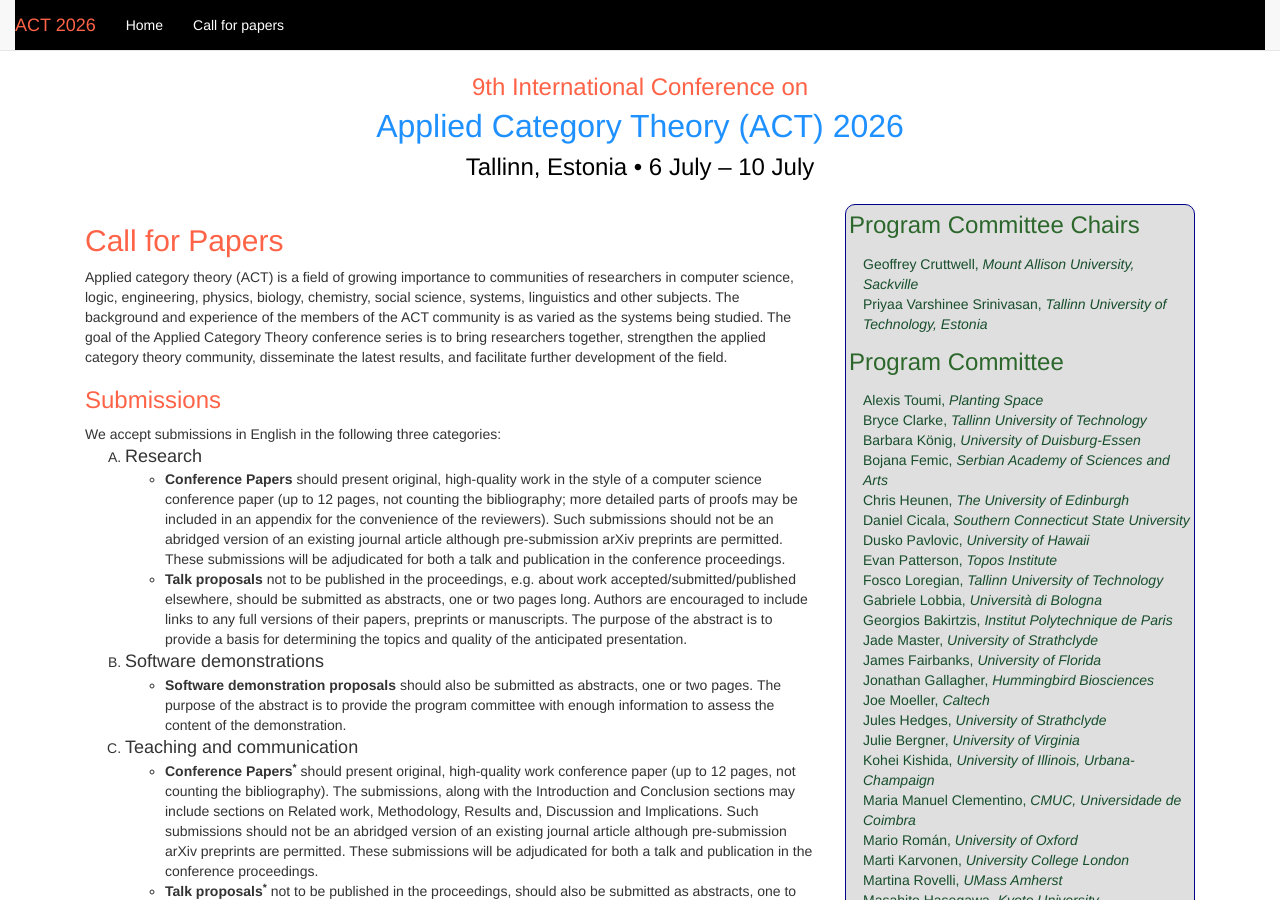
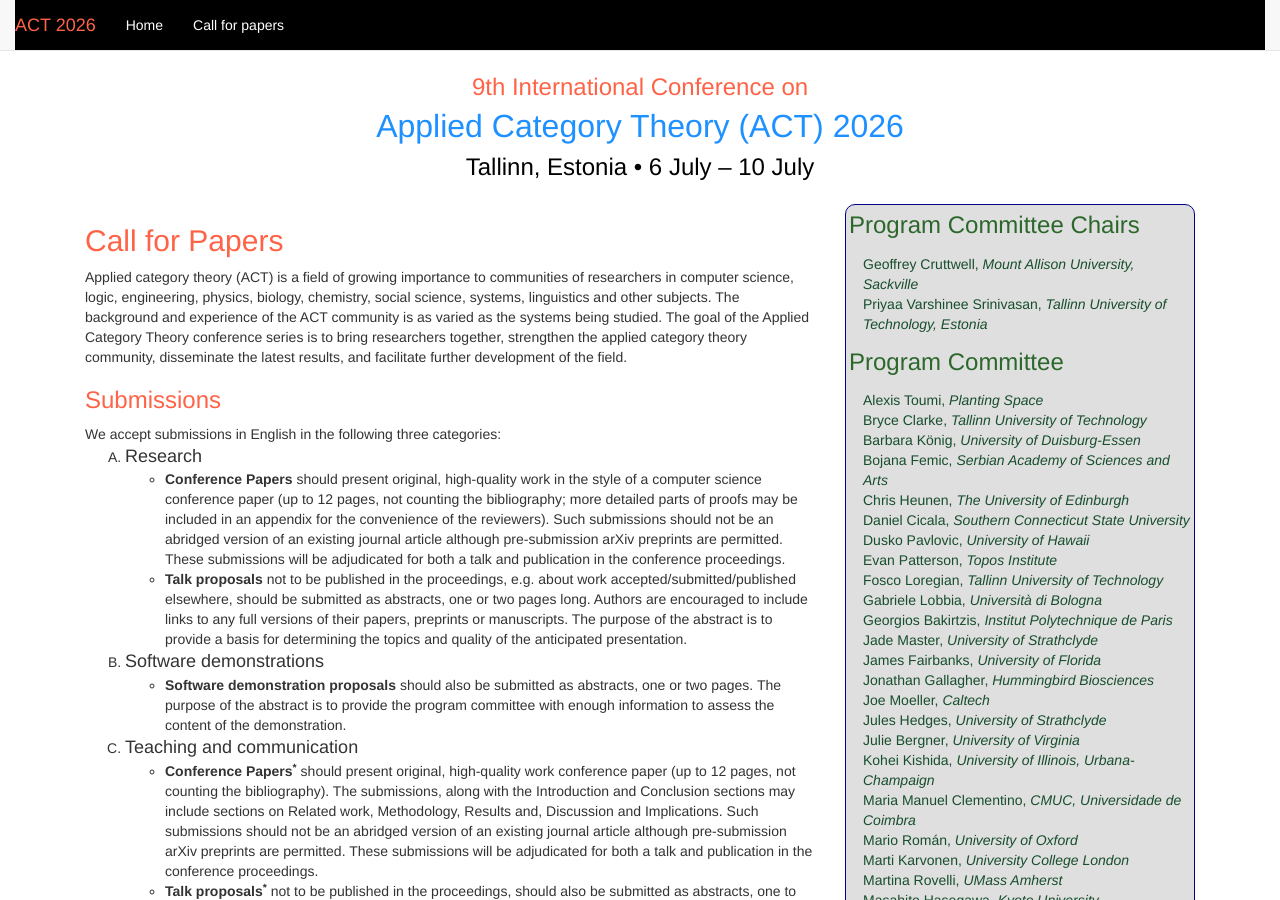
Before and after one commit to actconf2026/actconf2026.github.io, a Jekyll site: the page built from cfp.html, in a window 1280 px wide and 900 px high. Built offline with Jekyll 4.4.1, drawn with Linux system fonts in a browser that asks for light colours.

Commit message:
Corrected the year for Oxford ACT and reworded the experience of ACT community.

```diff
--- a/cfp.html
+++ b/cfp.html
@@ -12,7 +12,7 @@ layout: act
 Applied category theory (ACT) is a field of growing importance to communities of researchers
 in computer science, logic, engineering, physics, biology, chemistry,
 social science, systems, linguistics and other subjects.
-The background and experience of the members of the ACT community is as varied as the systems being studied.
+The background and experience of the ACT community is as varied as the systems being studied.
 The goal of the Applied Category Theory conference series is to bring researchers together,
 strengthen the applied category theory community, disseminate the latest results, and facilitate
 further development of the field.
--- a/index.html
+++ b/index.html
@@ -19,7 +19,7 @@ layout: act
 	<em>Applied Category Theory</em> will take place in Tallinn, Estonia (venue to be announced)
 	from 6 - 10 July, preceded by the Adjoint School Research Week from June 29 - July 3, 2026. This conference
 	follows previous events at <a href="https://gataslab.org/act2025/act2025.html">Florida</a> (2025),
-	<a href="https://oxford24.github.io/">Oxford</a> (2023),
+	<a href="https://oxford24.github.io/">Oxford</a> (2024),
 	<a href="https://act2023.github.io/">Maryland</a> (2023),
 	<a href="https://msp.cis.strath.ac.uk/act2022/index.html">Strathclyde</a> (2022),
 	<a href="https://www.cl.cam.ac.uk/events/act2021/">Cambridge</a> (2021),
```
